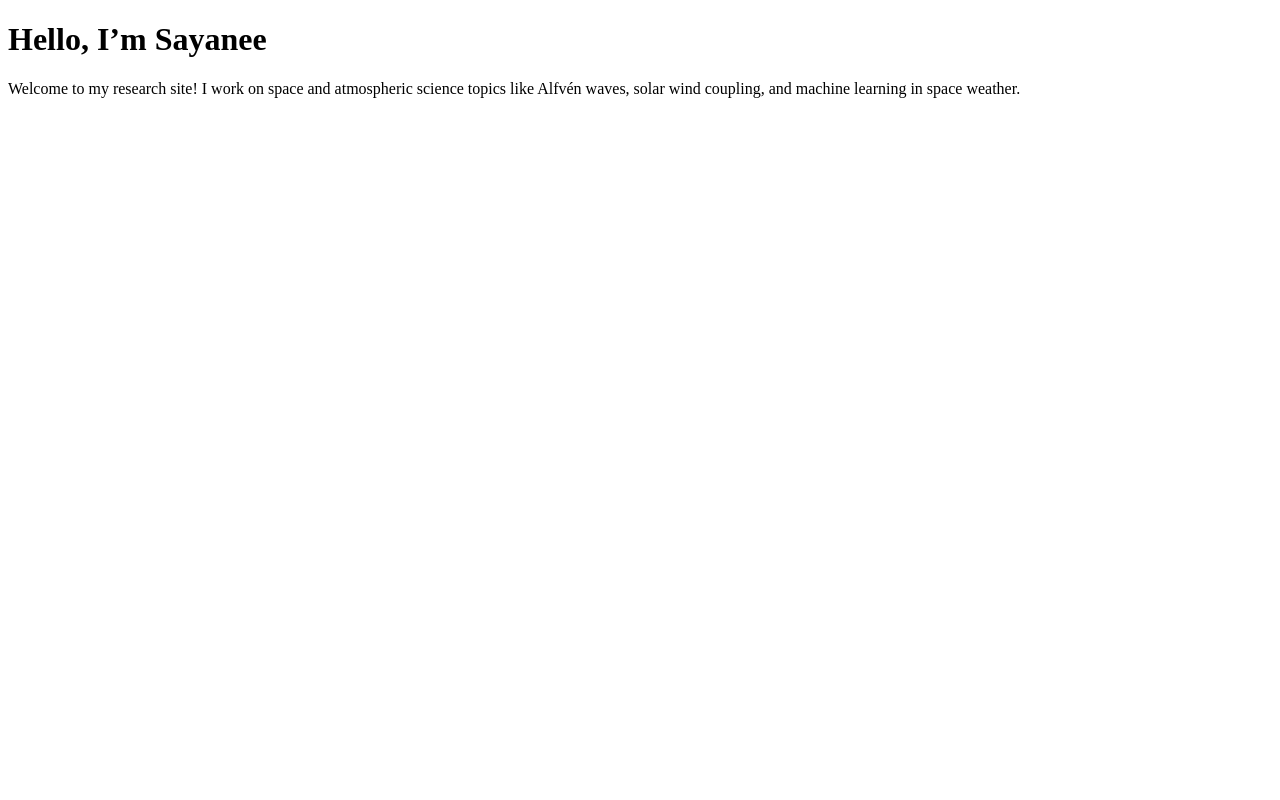
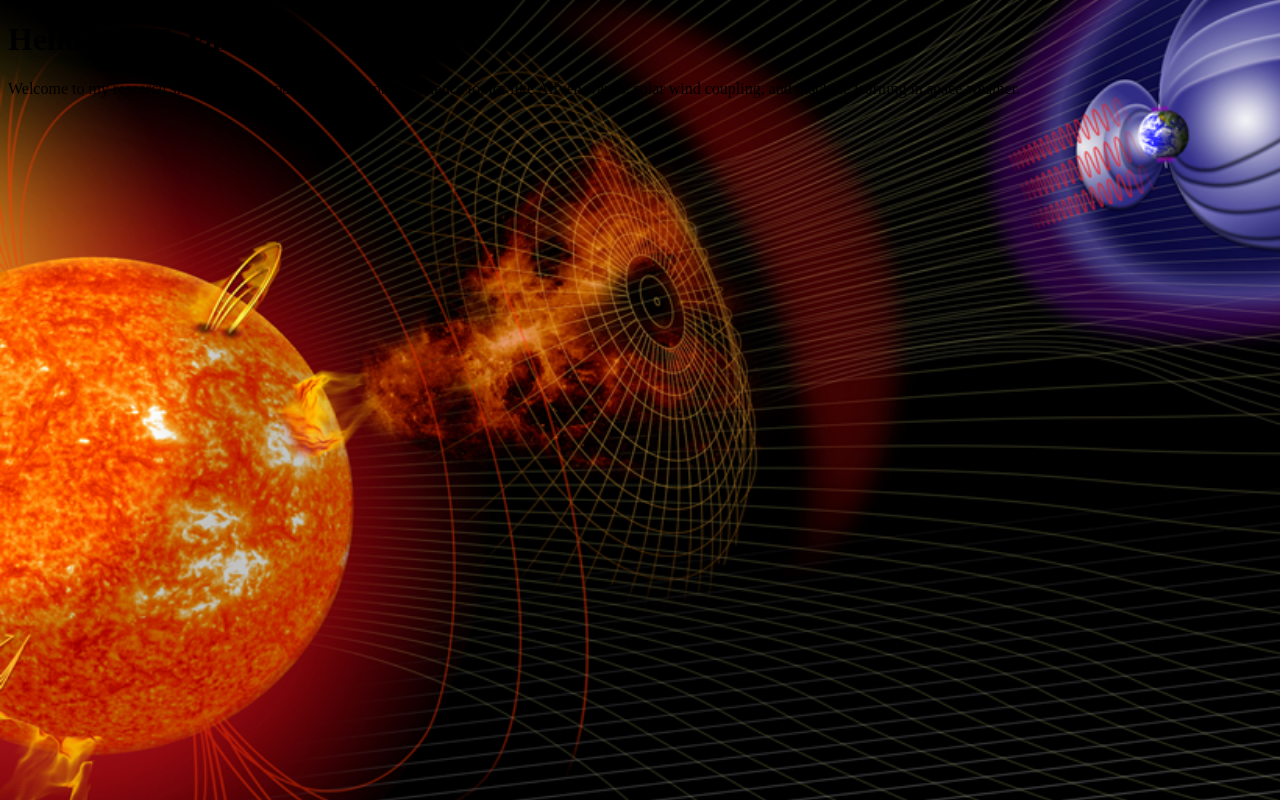
Before and after one commit to SayaneeHaldar/SayaneeHaldar.github.io, a plain HTML site: page index.html in a window 1280 px wide. Drawn offline with Linux system fonts and the light colour scheme.

Commit message:
Update index.html

```diff
--- a/index.html
+++ b/index.html
@@ -9,3 +9,14 @@
   <p>Welcome to my research site! I work on space and atmospheric science topics like Alfvén waves, solar wind coupling, and machine learning in space weather.</p>
 </body>
 </html>
+
+<head>
+    <style>
+        body {
+            background-image: url('sun-earth-connection-nasa.webp');  /* Path to your uploaded image */
+            background-size: cover;  /* Makes sure the image covers the whole screen */
+            background-position: center center;  /* Centers the image */
+            background-attachment: fixed;  /* Keeps the image fixed during scrolling */
+        }
+    </style>
+</head>
```
